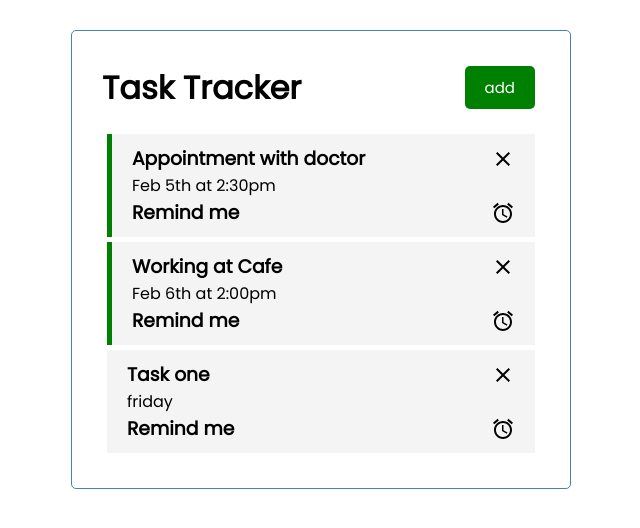
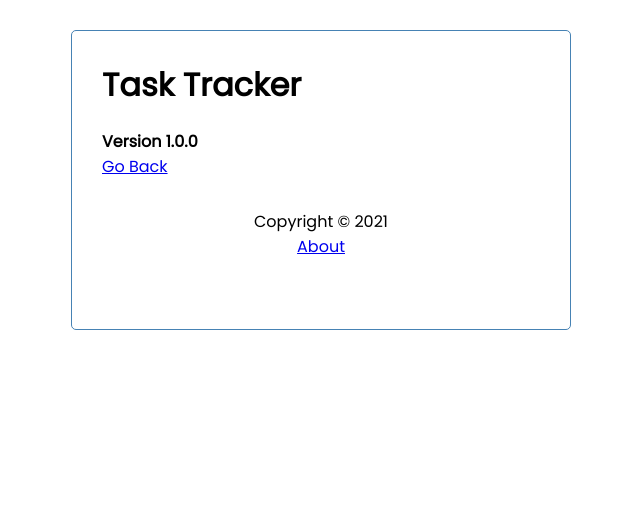
Before and after one commit to abram-stack/task-track, a React (Create React App) app: page /about in a window 1280 px wide. Shown: the top 528 px of the page, without its empty margins (319-959 px from the left). Built offline with nearby package versions, Linux system fonts and the light colour scheme; data requests are answered from the project's data file.

Commit message:
add react-router

```diff
--- a/package.json
+++ b/package.json
@@ -12,6 +12,7 @@
     "json-server": "^0.17.0",
     "react": "^17.0.2",
     "react-dom": "^17.0.2",
+    "react-router-dom": "^5.2.0",
     "react-scripts": "5.0.0",
     "styled-icons": "^10.45.0",
     "web-vitals": "^2.1.2"
--- a/src/App.js
+++ b/src/App.js
@@ -1,86 +1,111 @@
-import Header from './components/Header'
-import Tasks from './components/Tasks'
-import AddTask from './components/AddTask';
-import { useState, useEffect } from 'react';
+import Header from "./components/Header";
+import Tasks from "./components/Tasks";
+import AddTask from "./components/AddTask";
+import Footer from "./components/Footer";
+import About from "./components/About";
+import { useState, useEffect } from "react";
+import { BrowserRouter, Route } from "react-router-dom";
 
 function App() {
   // we want to have the state in top level component
   const [showAddTask, setShowAddTask] = useState(false);
-  const [tasks, setTasks] = useState([])
+  const [tasks, setTasks] = useState([]);
 
   // useEffect is async function
   useEffect(() => {
     const getTasks = async () => {
       const fetchFromDB = await fetchTasks();
       setTasks(fetchFromDB);
-    }
+    };
     getTasks();
-  }, [])
+  }, []);
 
   // FETCH DATA
-  const fetchTasks = async() => {
-      const result = await fetch('http://localhost:5000/tasks');
+  const fetchTasks = async () => {
+    const result = await fetch("http://localhost:5000/tasks");
     const data = await result.json();
     return data;
-  }
+  };
 
-  const fetchTask = async(id) => {
+  const fetchTask = async (id) => {
     const result = await fetch(`http://localhost:5000/tasks/${id}`);
     const data = await result.json();
     return data;
-  }
+  };
 
   // ADDTASK
   const addTask = async (task) => {
     // post to server
-    const result = await fetch('http://localhost:5000/tasks', {
-      method: 'POST',
+    const result = await fetch("http://localhost:5000/tasks", {
+      method: "POST",
       headers: {
-        'Content-type': 'application/json'
+        "Content-type": "application/json",
       },
-      body: JSON.stringify(task)
-    })
+      body: JSON.stringify(task),
+    });
     // set state UI
     const data = await result.json();
     setTasks([...tasks, data]);
-  }
-
+  };
 
   // Delete task
-  const deleteTask = async(id) => {
-    await fetch(`http://localhost:5000/tasks/${id}`, { method: 'DELETE' });
-    setTasks(tasks.filter((task) => task.id !== id))
-  }
+  const deleteTask = async (id) => {
+    await fetch(`http://localhost:5000/tasks/${id}`, { method: "DELETE" });
+    setTasks(tasks.filter((task) => task.id !== id));
+  };
 
   // TOGGLE REMINDER
   const toggleReminder = async (id) => {
     // get single task from server
     const taskToToggle = await fetchTask(id);
-    const updTask = { ...taskToToggle, reminder: !taskToToggle.reminder};
+    const updTask = { ...taskToToggle, reminder: !taskToToggle.reminder };
     const result = await fetch(`http://localhost:5000/tasks/${id}`, {
-      method: 'PUT',
-      headers:{
-        'Content-type': 'application/json'
+      method: "PUT",
+      headers: {
+        "Content-type": "application/json",
       },
-      body: JSON.stringify(updTask)
-    })
+      body: JSON.stringify(updTask),
+    });
     //get the result as js object
     const data = await result.json();
 
     // change state UI
-    setTasks(tasks.map((task) =>
-      task.id == id ? { ...task, reminder: data.reminder } :
-        task
-    ))
-  }
+    setTasks(
+      tasks.map((task) =>
+        task.id == id ? { ...task, reminder: data.reminder } : task
+      )
+    );
+  };
   return (
-    <div className="container">
-      <Header onAdd={() => setShowAddTask(!showAddTask)} showAdd={showAddTask}/>
-      { showAddTask && <AddTask onAdd={addTask}/>}
-      {tasks.length > 0 ? (<Tasks tasks={tasks} onDelete={deleteTask} onToggle={toggleReminder}/>) :
-        ('No to show')
-      }
+    <BrowserRouter>
+      <div className='container'>
+        <Header
+          onAdd={() => setShowAddTask(!showAddTask)}
+          showAdd={showAddTask}
+        />
+
+        <Route
+          path='/'
+          exact
+          render={(props) => (
+            <>
+              {showAddTask && <AddTask onAdd={addTask} />}
+              {tasks.length > 0 ? (
+                <Tasks
+                  tasks={tasks}
+                  onDelete={deleteTask}
+                  onToggle={toggleReminder}
+                />
+              ) : (
+                "No to show"
+              )}
+            </>
+          )}
+        />
+        <Route path='/about' component={About} />
+        <Footer />
       </div>
+    </BrowserRouter>
   );
 }
 
--- /dev/null
+++ b/src/components/About.js
@@ -0,0 +1,13 @@
+import React from 'react'
+import { Link } from 'react-router-dom'
+
+const About = () => {
+  return (
+    <div>
+      <h4>Version 1.0.0</h4>
+      <Link to='/'>Go Back</Link>
+    </div>
+  )
+}
+
+export default About
--- /dev/null
+++ b/src/components/Footer.js
@@ -0,0 +1,13 @@
+import React from 'react'
+import {Link} from 'react-router-dom'
+
+const Footer = () => {
+  return (
+    <footer>
+      <p>Copyright &copy; 2021</p>
+      <Link to='/about'>About</Link>
+    </footer>
+  )
+}
+
+export default Footer
--- a/src/components/Header.js
+++ b/src/components/Header.js
@@ -1,25 +1,33 @@
-import PropTypes from 'prop-types';
-import Button from './Button';
+import PropTypes from "prop-types";
+import Button from "./Button";
+import { useLocation } from "react-router-dom";
 
 const Header = ({ title, onAdd, showAdd }) => {
+  const location = useLocation();
   return (
     <header className='header'>
       <h1>{title}</h1>
-      <Button color={showAdd ? 'red' : 'green'} text={showAdd ? 'close' : 'add' } onClick={onAdd}/>
+      {location.pathname === "/" && (
+        <Button
+          color={showAdd ? "red" : "green"}
+          text={showAdd ? "close" : "add"}
+          onClick={onAdd}
+        />
+      )}
     </header>
-  )
-}
+  );
+};
 
 Header.defaultProps = {
-  title: 'Task Tracker'
-}
+  title: "Task Tracker",
+};
 Header.propTypes = {
-  title: PropTypes.string.isRequired
-}
+  title: PropTypes.string.isRequired,
+};
 
 // // CSS in js
 // const headingStyle = {
 //   color: 'red',
 //   backgroundColor: 'black'
 // }
-export default Header
+export default Header;
--- a/src/index.css
+++ b/src/index.css
@@ -92,3 +92,7 @@
   flex: 2;
   height: 20px;
 }
+footer {
+  margin-top: 30px;
+  text-align: center;
+}
```
Also changed, not shown: 1 other file (tests, documents, lock files or other folders). Lines whose indentation alone changed are shown as unchanged.
